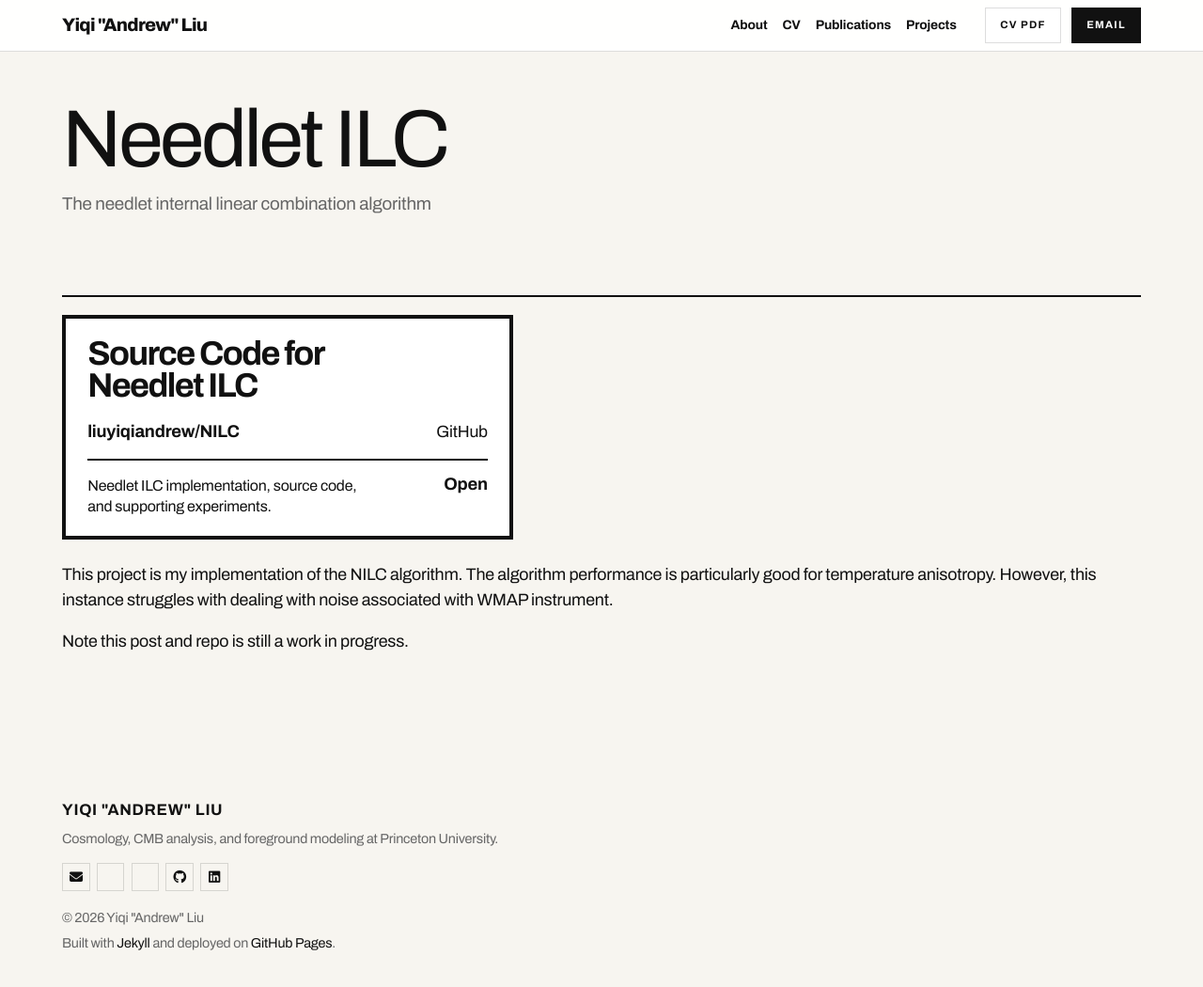
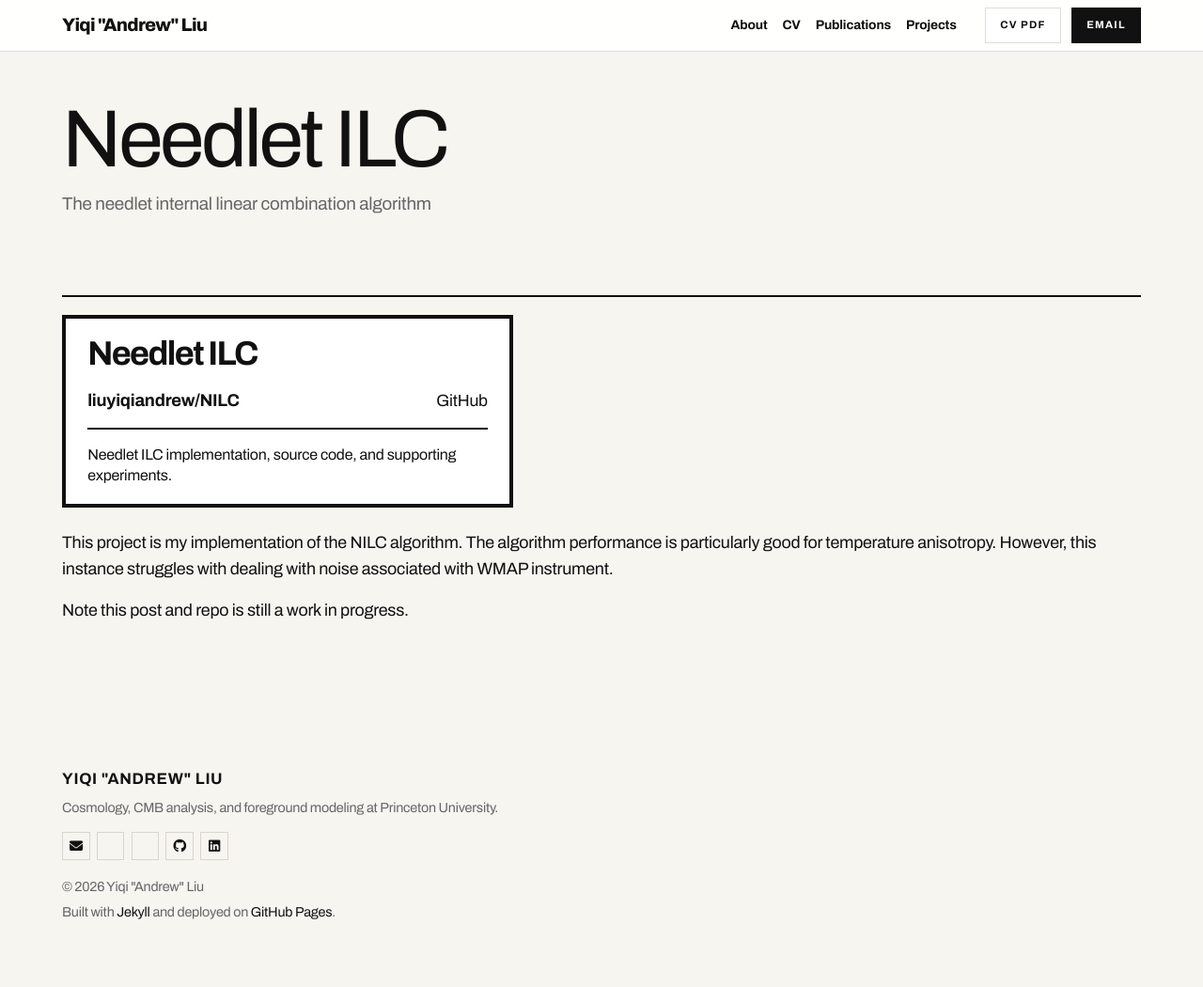
Before and after one commit to liuyiqiandrew/liuyiqiandrew.github.io, a Jekyll site: the page built from _projects/NILC.md, in a window 1280 px wide and 1059 px high. Shown: the top 1050 px of the window at 94% size. Built offline with Jekyll 4.4.1, drawn with Linux system fonts in a browser that asks for light colours; comment, search, counter and statistics services are not loaded; a style sheet for code colours, icons or effects is not loaded.

Commit message:
styling adjust

```diff
--- a/_projects/NILC.md
+++ b/_projects/NILC.md
@@ -8,16 +8,13 @@ category: ordered
 ---
 <div class="repo-ticket-card">
   <a class="repo-ticket-card__anchor" href="https://github.com/liuyiqiandrew/NILC" target="_blank" rel="noopener noreferrer">
-    <span class="repo-ticket-card__title">Source Code for<br>Needlet ILC</span>
+    <span class="repo-ticket-card__title">Needlet ILC</span>
     <span class="repo-ticket-card__row">
       <span class="repo-ticket-card__name">liuyiqiandrew/NILC</span>
       <span class="repo-ticket-card__platform">GitHub</span>
     </span>
     <span class="repo-ticket-card__divider" aria-hidden="true"></span>
-    <span class="repo-ticket-card__row repo-ticket-card__row--bottom">
-      <span class="repo-ticket-card__description">Needlet ILC implementation, source code, and supporting experiments.</span>
-      <span class="repo-ticket-card__action">Open</span>
-    </span>
+    <span class="repo-ticket-card__description">Needlet ILC implementation, source code, and supporting experiments.</span>
   </a>
 </div>
 
--- a/_sass/_museum.scss
+++ b/_sass/_museum.scss
@@ -505,6 +505,13 @@ html[data-theme='dark'] .navbar {
   gap: 0.95rem;
 }
 
+.page-shortcuts {
+  display: flex;
+  flex-wrap: wrap;
+  gap: 0.7rem;
+  margin: 0 0 1.35rem;
+}
+
 .news-feed--scrollable {
   max-height: 24rem;
   overflow: auto;
@@ -758,8 +765,7 @@ html[data-theme='dark'] .navbar {
   margin-top: 1.45rem;
 }
 
-.repo-ticket-card__name,
-.repo-ticket-card__action {
+.repo-ticket-card__name {
   font-size: 1.15rem;
   font-weight: 700;
   line-height: 1.05;
@@ -777,20 +783,12 @@ html[data-theme='dark'] .navbar {
   border-top: 2px solid var(--museum-ink);
 }
 
-.repo-ticket-card__row--bottom {
-  align-items: flex-start;
-  margin-top: 0;
-}
-
 .repo-ticket-card__description {
-  max-width: 18rem;
+  display: block;
   color: var(--global-text-color);
   font-size: 1rem;
   line-height: 1.4;
-}
-
-.repo-ticket-card__action {
-  white-space: nowrap;
+  margin-top: 0;
 }
 
 .publications {
```
Also changed, not shown: _pages/publications.md (+6 -0 lines).
